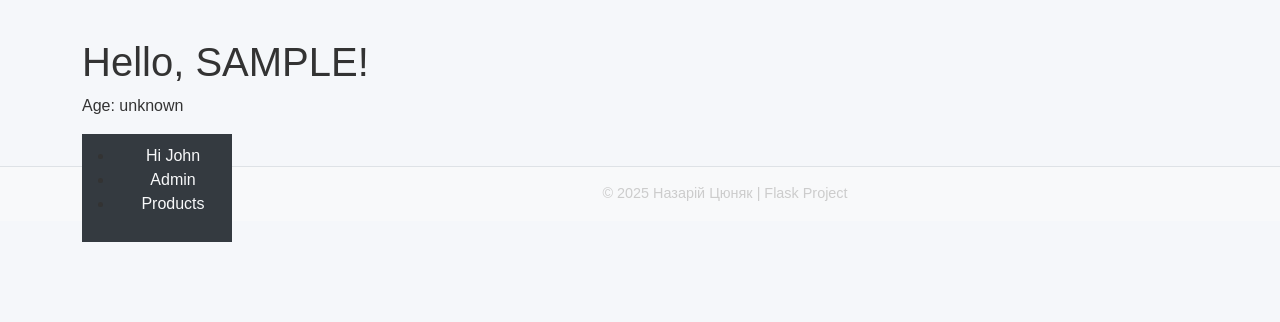
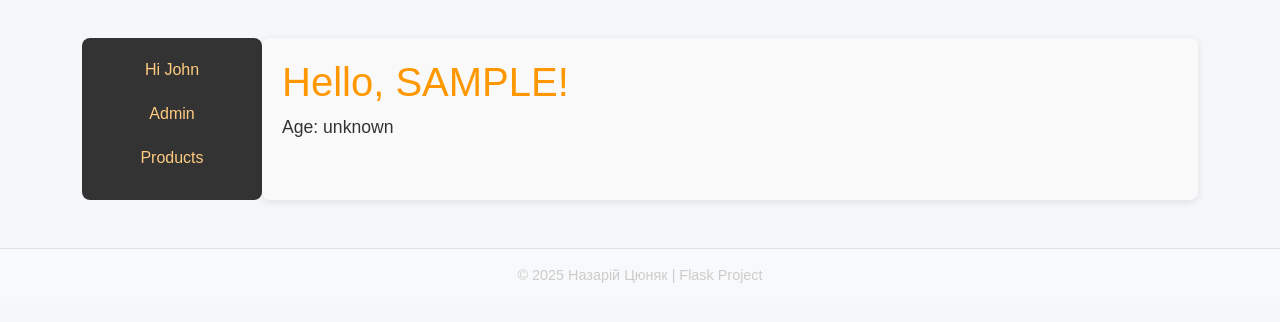
Before and after one commit to Nazarii-Tsiuniak/flask-app-lab, a Flask app: a page that uses app/users/templates/users/hi.html in a window 1280 px wide. Shown: the part 56-378 px from the top of the page. Run offline with Flask 3, Linux system fonts and the light colour scheme.

Commit message:
All lab3

```diff
--- a/app/users/templates/users/hi.html
+++ b/app/users/templates/users/hi.html
@@ -1,15 +1,45 @@
 {% extends "base.html" %}
 
 {% block content %}
-<h1>Hello, {{ name }}!</h1>
-<p>Age: {{ age }}</p>
+<div style="display:flex; font-family: Arial, sans-serif; margin-top: 20px;">
 
-<!-- Вертикальне меню тільки для цієї сторінки -->
-<nav style="float:left; width:150px; margin-right:20px;">
-    <ul>
-        <li><a href="{{ url_for('users.greetings', name='John', age=30) }}">Hi John</a></li>
-        <li><a href="{{ url_for('users.admin_redirect') }}">Admin</a></li>
-        <li><a href="{{ url_for('products.products_index') }}">Products</a></li>
-    </ul>
-</nav>
+    <!-- Вертикальне меню тільки для цієї сторінки -->
+    <nav style="width:180px; padding:15px; background-color:#333; color:#fff; border-radius:8px;">
+        <ul style="list-style:none; padding:0; margin:0;">
+            <li style="margin-bottom:10px;">
+                <a href="{{ url_for('users.greetings', name='John', age=30) }}"
+                   style="color:#ffcc80; text-decoration:none; display:block; padding:5px; border-radius:4px; transition:0.3s;">
+                   Hi John
+                </a>
+            </li>
+            <li style="margin-bottom:10px;">
+                <a href="{{ url_for('users.admin_redirect') }}"
+                   style="color:#ffcc80; text-decoration:none; display:block; padding:5px; border-radius:4px; transition:0.3s;">
+                   Admin
+                </a>
+            </li>
+            <li style="margin-bottom:10px;">
+                <a href="{{ url_for('products.products_index') }}"
+                   style="color:#ffcc80; text-decoration:none; display:block; padding:5px; border-radius:4px; transition:0.3s;">
+                   Products
+                </a>
+            </li>
+        </ul>
+    </nav>
+
+    <!-- Основний контент -->
+    <div style="flex-grow:1; padding:20px; background-color:#f9f9f9; border-radius:8px; box-shadow:0 2px 8px rgba(0,0,0,0.1);">
+        <h1 style="color:#ff9800;">Hello, {{ name }}!</h1>
+        <p style="font-size:1.1em;">Age: {{ age }}</p>
+    </div>
+
+</div>
+
+<!-- Додатковий hover ефект для меню -->
+<style>
+nav ul li a:hover {
+    background-color:#ff9800;
+    color:#1a1a1a;
+}
+</style>
 {% endblock %}
```
